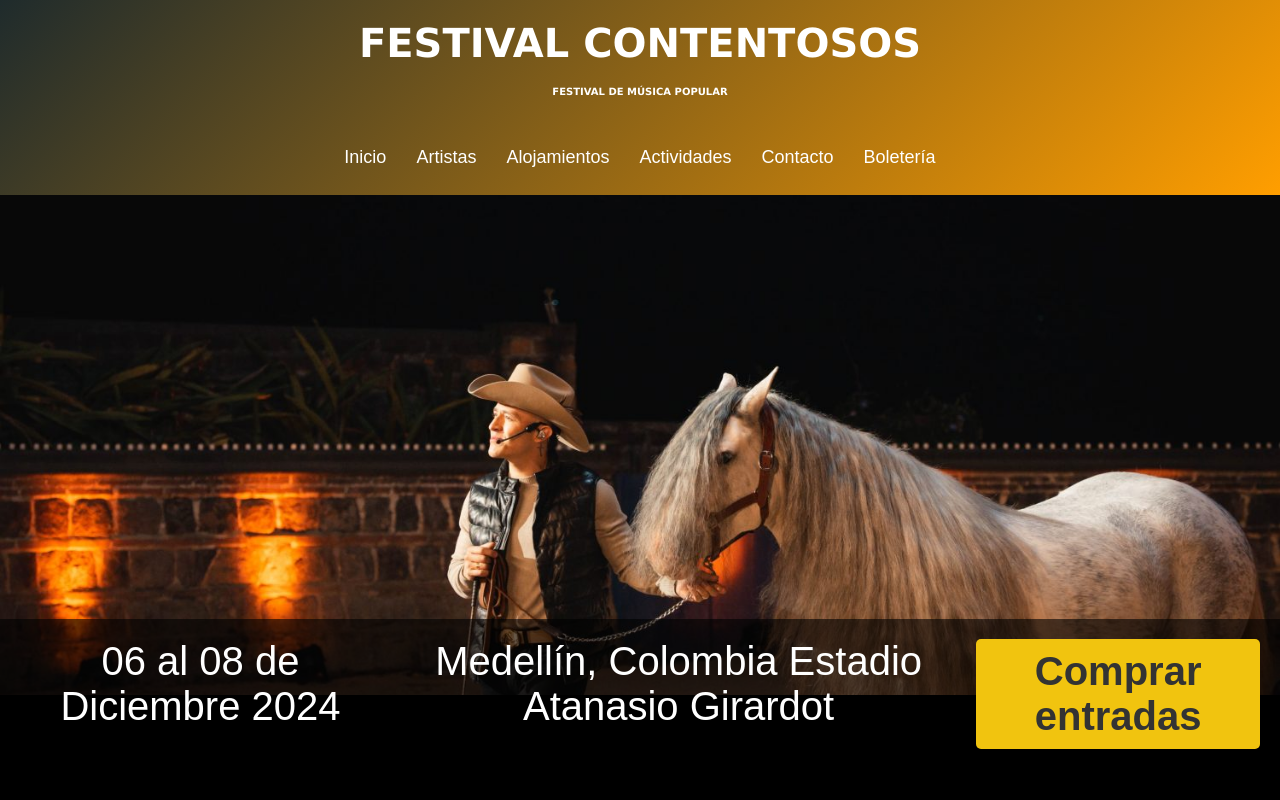
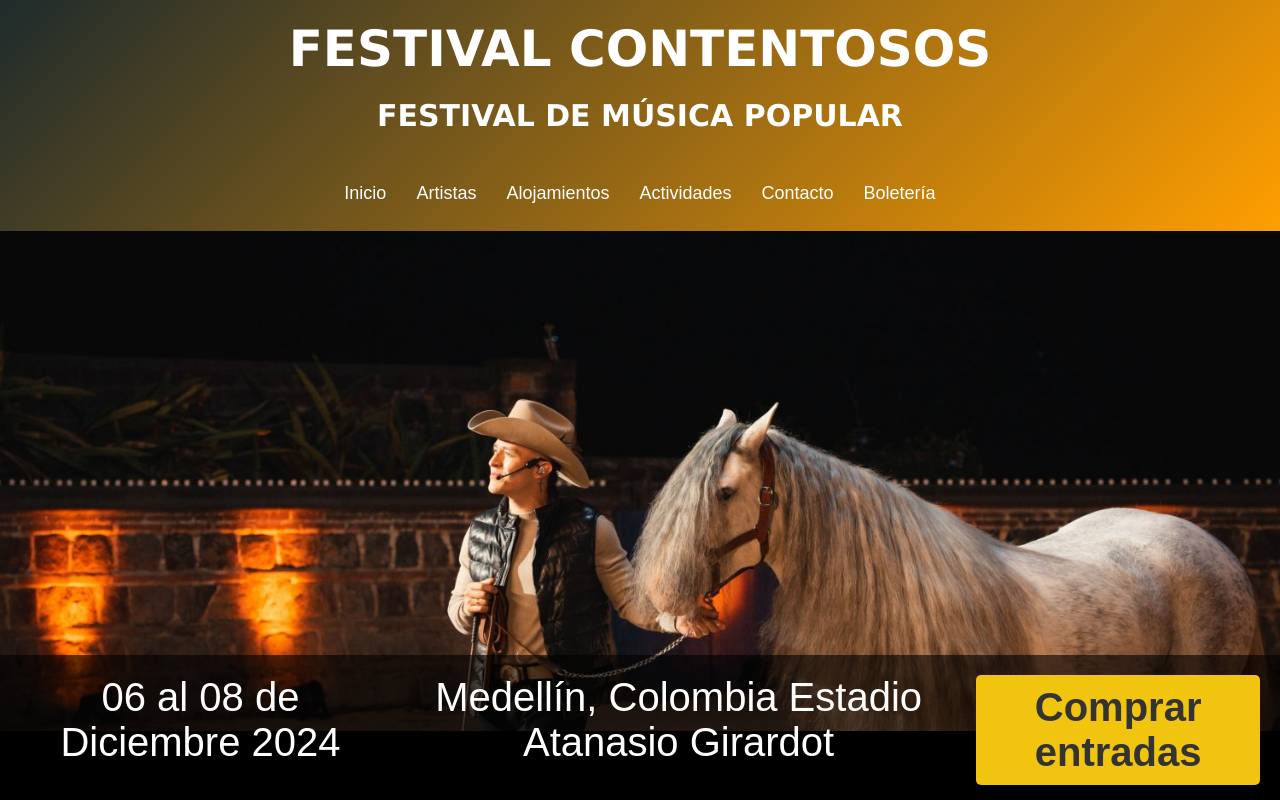
Before and after one commit to saratg745/Festival, a plain HTML site: page index.html in a window 1280 px wide. Shown: the top 800 px of the page. Drawn offline with Linux system fonts and the light colour scheme.

Commit message:
Add files via upload

```diff
--- a/stylo.css
+++ b/stylo.css
@@ -19,13 +19,13 @@ header {
 }
 
 header h1 {
-    font-size: 40px;
+    font-size: 50px;
     margin-bottom: 20px;
     font-family: 'Lucida Sans', 'Lucida Sans Regular', 'Lucida Grande', 'Lucida Sans Unicode', Geneva, Verdana, sans-serif;
 }
 
 header h2 {
-    font-size: 10px;
+    font-size: 30px;
     margin-bottom: 20px;
     font-family: 'Lucida Sans', 'Lucida Sans Regular', 'Lucida Grande', 'Lucida Sans Unicode', Geneva, Verdana, sans-serif;
 }
```
